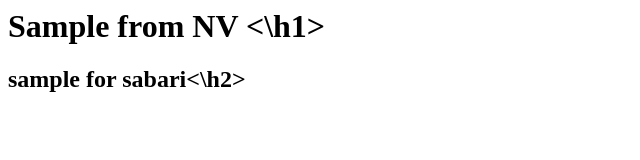
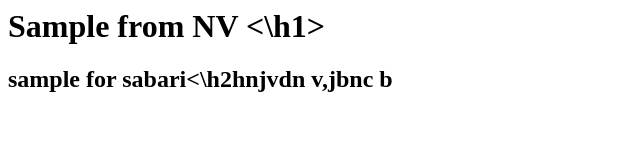
Before and after one commit to hv12061/21ITR074, a plain HTML site: page index.html in a window 1280 px wide. Shown: the whole page, without its empty margins (0-640 px from the left). Drawn offline with Linux system fonts and the light colour scheme.

Commit message:
Update index.html

```diff
--- a/index.html
+++ b/index.html
@@ -1,2 +1,2 @@
 <h1>Sample from NV <\h1>
-<h2>sample for sabari<\h2>
+<h2>sample for sabari<\h2hnjvdn v,jbnc b
```
